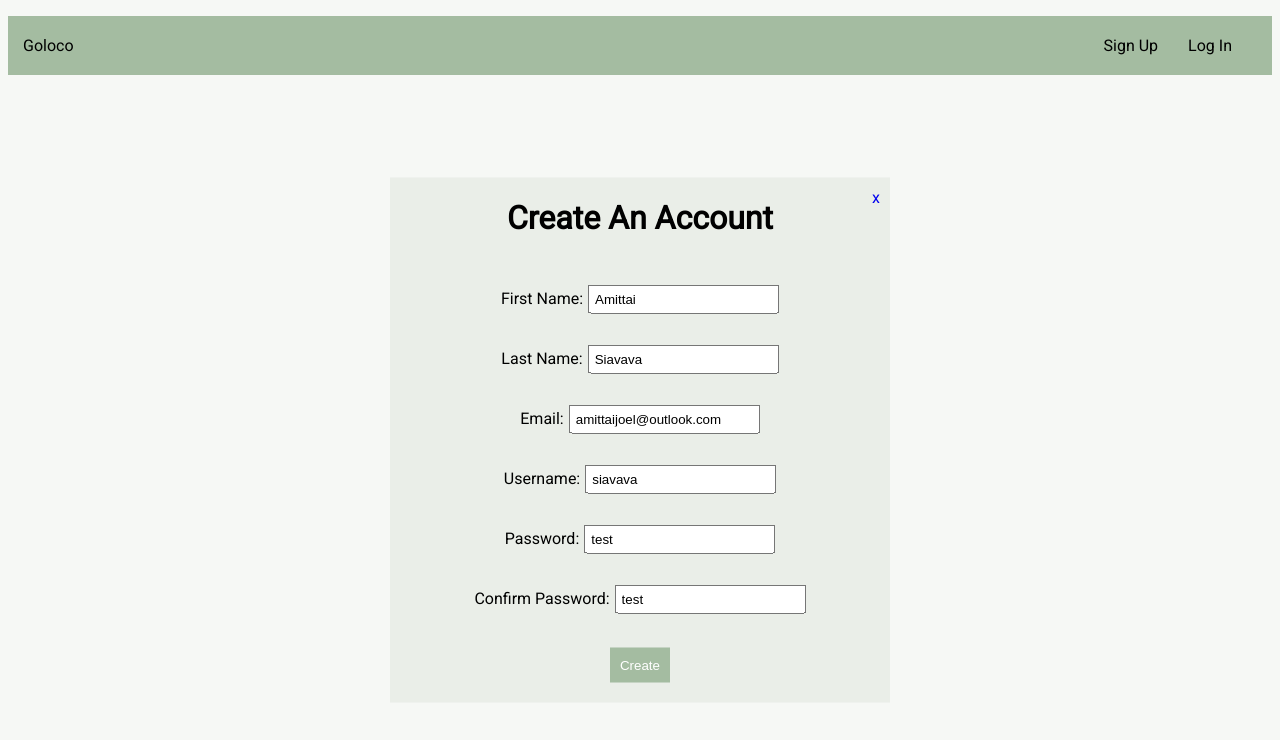
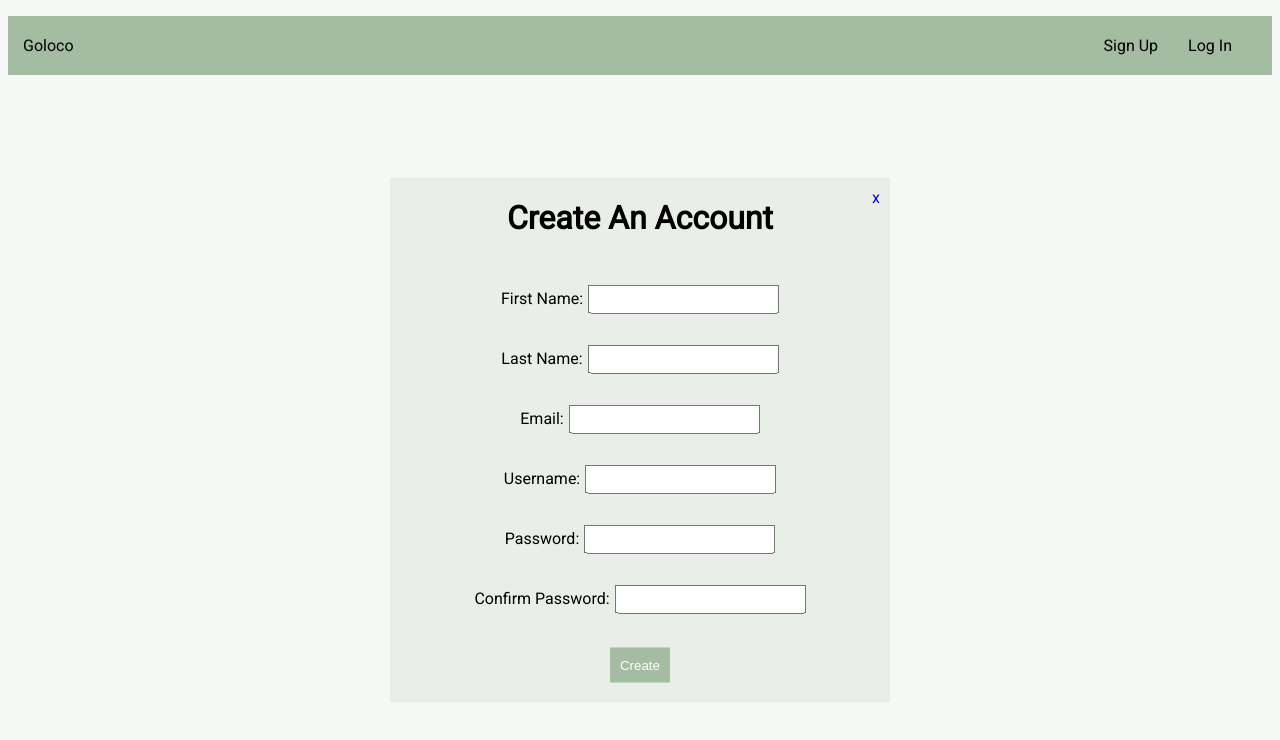
Before and after one commit to siavava/networking-platform, a React (Vite) app: page /signup in a window 1280 px wide. Shown: the top 740 px of the page. Built offline with nearby package versions, Linux system fonts and the light colour scheme.

Commit message:
#fix -- remove default values in login, signup page

```diff
--- a/src/components/login.jsx
+++ b/src/components/login.jsx
@@ -8,8 +8,8 @@ import { signin } from '../store/actions';
 export default function LogIn() {
   const dispatch = useDispatch();
   const navigate = useNavigate();
-  const [email, setEmail] = useState('amittaijoel@outlook.com');
-  const [password, setPassword] = useState('test');
+  const [email, setEmail] = useState('');
+  const [password, setPassword] = useState('');
 
   const handleSubmit = () => {
     const validate = () => email !== '' && password !== '';
--- a/src/components/signup.jsx
+++ b/src/components/signup.jsx
@@ -9,12 +9,12 @@ import { signup } from '../store/actions';
 export default function SignUp() {
   const dispatch = useDispatch();
   const navigate = useNavigate();
-  const [fname, setFname] = useState('Amittai');
-  const [lname, setLname] = useState('Siavava');
-  const [email, setEmail] = useState('amittaijoel@outlook.com');
-  const [username, setUsername] = useState('siavava');
-  const [confirm, setConfirm] = useState('test');
-  const [password, setPassword] = useState('test');
+  const [fname, setFname] = useState('');
+  const [lname, setLname] = useState('');
+  const [email, setEmail] = useState('');
+  const [username, setUsername] = useState('');
+  const [confirm, setConfirm] = useState('');
+  const [password, setPassword] = useState('');
   const handleSubmit = () => {
     const validate = () => username !== '' && password !== '' && password === confirm;
 
```
